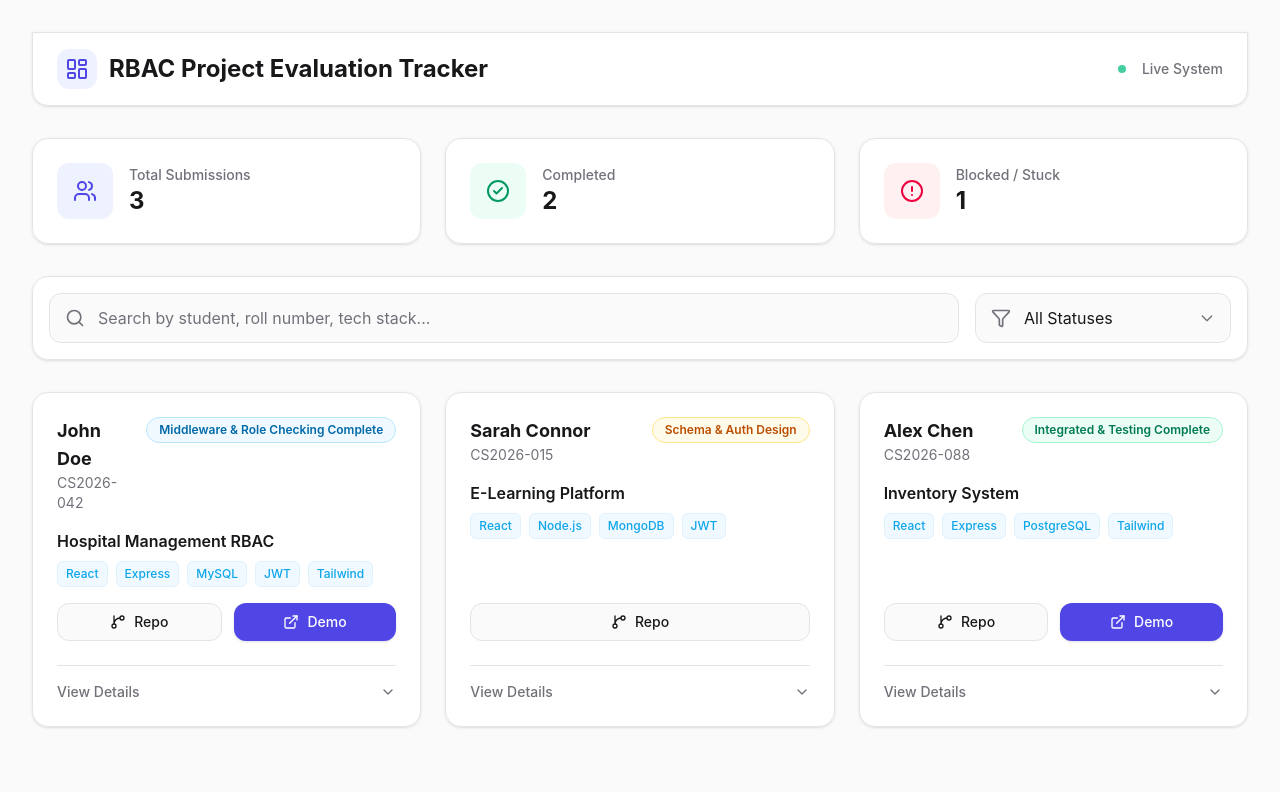
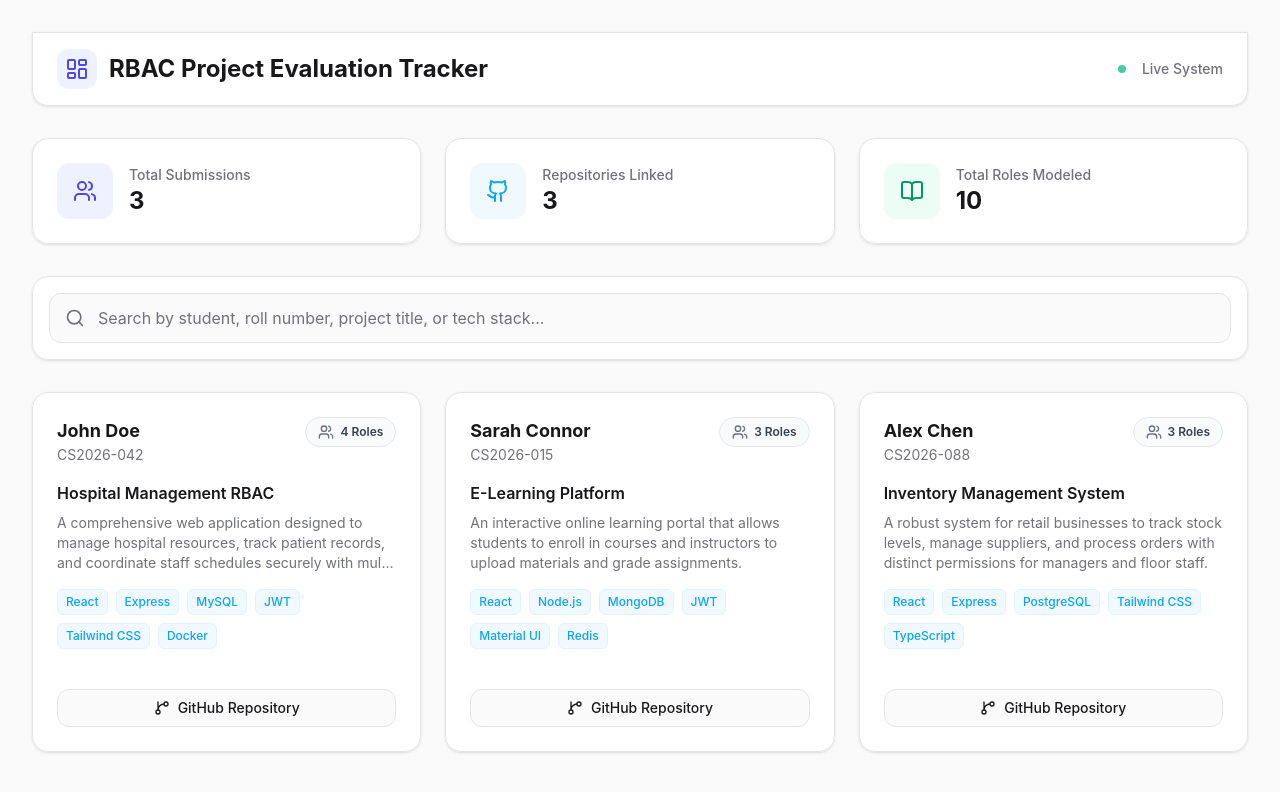
Before and after one commit to shamil-tp/project-tracker, a React (Vite) app: page / in a window 1280 px wide. Shown: the top 792 px of the page. Built offline with nearby package versions, Linux system fonts and the light colour scheme.

Commit message:
updated data for cards

```diff
--- a/src/App.jsx
+++ b/src/App.jsx
@@ -10,7 +10,6 @@ function App() {
   const [error, setError] = useState(null);
 
   const [searchQuery, setSearchQuery] = useState('');
-  const [filterStatus, setFilterStatus] = useState('All');
 
   // Simulated fetch from Google Apps Script endpoint
   useEffect(() => {
@@ -20,46 +19,34 @@ function App() {
 
         const mockData = [
           {
-            "Timestamp": "2026-09-16T08:00:00Z",
-            "Full Name": "John Doe",
-            "Roll Number": "CS2026-042",
-            "Email Address": "john@university.edu",
-            "Project Title": "Hospital Management RBAC",
-            "GitHub Repository URL": "https://github.com/example/rbac-app",
-            "Hosted Live Demo URL": "https://rbac-demo.vercel.app",
-            "Tech Stack": "React, Express, MySQL, JWT, Tailwind",
-            "Implemented Roles": "Admin, Doctor, Patient, Desk Staff",
-            "Implementation Status": "Middleware & Role Checking Complete",
-            "Working Features": "JWT auth flow working, route guards in React operational.",
-            "Current Blockers": "Struggling with complex MySQL JOIN queries for permission mapping."
+            "name": "John Doe",
+            "rollno": "CS2026-042",
+            "project-title": "Hospital Management RBAC",
+            "project-description": "A comprehensive web application designed to manage hospital resources, track patient records, and coordinate staff schedules securely with multi-level role access.",
+            "github-url": "https://github.com/example/rbac-app",
+            "total-number-of-users": 4,
+            "tech-stack": ["React", "Express", "MySQL", "JWT"],
+            "additional-technologies": ["Tailwind CSS", "Docker"]
           },
           {
-            "Timestamp": "2026-09-16T09:15:00Z",
-            "Full Name": "Sarah Connor",
-            "Roll Number": "CS2026-015",
-            "Email Address": "sarah@university.edu",
-            "Project Title": "E-Learning Platform",
-            "GitHub Repository URL": "https://github.com/example/elearning-rbac",
-            "Hosted Live Demo URL": "",
-            "Tech Stack": "React, Node.js, MongoDB, JWT",
-            "Implemented Roles": "Admin, Instructor, Student",
-            "Implementation Status": "Schema & Auth Design",
-            "Working Features": "Basic user registration and login.",
-            "Current Blockers": "None"
+            "name": "Sarah Connor",
+            "rollno": "CS2026-015",
+            "project-title": "E-Learning Platform",
+            "project-description": "An interactive online learning portal that allows students to enroll in courses and instructors to upload materials and grade assignments.",
+            "github-url": "https://github.com/example/elearning-rbac",
+            "total-number-of-users": 3,
+            "tech-stack": ["React", "Node.js", "MongoDB", "JWT"],
+            "additional-technologies": ["Material UI", "Redis"]
           },
           {
-            "Timestamp": "2026-09-16T10:30:00Z",
-            "Full Name": "Alex Chen",
-            "Roll Number": "CS2026-088",
-            "Email Address": "alex@university.edu",
-            "Project Title": "Inventory System",
-            "GitHub Repository URL": "https://github.com/example/inventory",
-            "Hosted Live Demo URL": "https://inventory-demo.vercel.app",
-            "Tech Stack": "React, Express, PostgreSQL, Tailwind",
-            "Implemented Roles": "SuperAdmin, Manager, Staff",
-            "Implementation Status": "Integrated & Testing Complete",
-            "Working Features": "Full RBAC with dynamic menu rendering and API protection.",
-            "Current Blockers": "None"
+            "name": "Alex Chen",
+            "rollno": "CS2026-088",
+            "project-title": "Inventory Management System",
+            "project-description": "A robust system for retail businesses to track stock levels, manage suppliers, and process orders with distinct permissions for managers and floor staff.",
+            "github-url": "https://github.com/example/inventory",
+            "total-number-of-users": 3,
+            "tech-stack": ["React", "Express", "PostgreSQL"],
+            "additional-technologies": ["Tailwind CSS", "TypeScript"]
           }
         ];
 
@@ -78,27 +65,17 @@ function App() {
   const filteredStudents = useMemo(() => {
     return students.filter(student => {
       const query = searchQuery.toLowerCase();
-      const matchesSearch =
-        student["Full Name"]?.toLowerCase().includes(query) ||
-        student["Roll Number"]?.toLowerCase().includes(query) ||
-        student["Tech Stack"]?.toLowerCase().includes(query) ||
-        student["Project Title"]?.toLowerCase().includes(query);
 
-      let matchesFilter = true;
-      if (filterStatus !== 'All') {
-        const status = student["Implementation Status"]?.toLowerCase() || '';
-        if (filterStatus === 'Schema' && !status.includes('schema') && !status.includes('auth')) {
-          matchesFilter = false;
-        } else if (filterStatus === 'Middleware' && !status.includes('middleware') && !status.includes('routing')) {
-          matchesFilter = false;
-        } else if (filterStatus === 'Complete' && !status.includes('complete') && !status.includes('integrated')) {
-          matchesFilter = false;
-        }
-      }
+      const allTags = [...(student["tech-stack"] || []), ...(student["additional-technologies"] || [])].join(' ').toLowerCase();
 
-      return matchesSearch && matchesFilter;
+      return (
+        student.name?.toLowerCase().includes(query) ||
+        student.rollno?.toLowerCase().includes(query) ||
+        student["project-title"]?.toLowerCase().includes(query) ||
+        allTags.includes(query)
+      );
     });
-  }, [students, searchQuery, filterStatus]);
+  }, [students, searchQuery]);
 
   return (
     <div className="min-h-screen bg-[#FAFAFA] font-sans text-[#18181B] p-4 md:p-8">
@@ -130,8 +107,6 @@ function App() {
             <FilterBar
               searchQuery={searchQuery}
               setSearchQuery={setSearchQuery}
-              filterStatus={filterStatus}
-              setFilterStatus={setFilterStatus}
             />
 
             <div className="grid grid-cols-1 md:grid-cols-2 lg:grid-cols-3 gap-6">
@@ -141,7 +116,7 @@ function App() {
                 ))
               ) : (
                 <div className="col-span-full py-12 text-center text-[#71717A]">
-                  No projects found matching your search or filter criteria.
+                  No projects found matching your search.
                 </div>
               )}
             </div>
--- a/src/components/FilterBar.jsx
+++ b/src/components/FilterBar.jsx
@@ -1,34 +1,18 @@
 import React from 'react';
-import { Search, Filter } from 'lucide-react';
+import { Search } from 'lucide-react';
 
-const FilterBar = ({ searchQuery, setSearchQuery, filterStatus, setFilterStatus }) => {
+const FilterBar = ({ searchQuery, setSearchQuery }) => {
   return (
     <div className="glass bg-[#FFFFFF] p-4 rounded-2xl flex flex-col md:flex-row gap-4 mb-8">
       <div className="relative flex-1">
         <Search className="absolute left-4 top-1/2 -translate-y-1/2 w-5 h-5 text-[#71717A]" />
         <input
           type="text"
-          placeholder="Search by student, roll number, tech stack..."
+          placeholder="Search by student, roll number, project title, or tech stack..."
           value={searchQuery}
           onChange={(e) => setSearchQuery(e.target.value)}
           className="w-full bg-[#FAFAFA] border border-[#E4E4E7] rounded-xl py-3 pl-12 pr-4 text-[#18181B] placeholder-[#71717A] focus:outline-none focus:ring-2 focus:ring-[#4F46E5]/20 focus:border-[#4F46E5] transition-all"
         />
-      </div>
-      <div className="relative md:w-64">
-        <Filter className="absolute left-4 top-1/2 -translate-y-1/2 w-5 h-5 text-[#71717A]" />
-        <select
-          value={filterStatus}
-          onChange={(e) => setFilterStatus(e.target.value)}
-          className="w-full bg-[#FAFAFA] border border-[#E4E4E7] rounded-xl py-3 pl-12 pr-10 text-[#18181B] appearance-none focus:outline-none focus:ring-2 focus:ring-[#4F46E5]/20 focus:border-[#4F46E5] transition-all cursor-pointer"
-        >
-          <option value="All">All Statuses</option>
-          <option value="Schema">Schema/Auth Stage</option>
-          <option value="Middleware">Middleware/Routing Stage</option>
-          <option value="Complete">Integrated/Complete</option>
-        </select>
-        <div className="absolute right-4 top-1/2 -translate-y-1/2 pointer-events-none">
-          <svg className="w-4 h-4 text-[#71717A]" fill="none" stroke="currentColor" viewBox="0 0 24 24"><path strokeLinecap="round" strokeLinejoin="round" strokeWidth="2" d="M19 9l-7 7-7-7"></path></svg>
-        </div>
       </div>
     </div>
   );
--- a/src/components/StatsOverview.jsx
+++ b/src/components/StatsOverview.jsx
@@ -1,5 +1,5 @@
 import React from 'react';
-import { Users, CheckCircle2, AlertCircle } from 'lucide-react';
+import { Users, Github, BookOpen } from 'lucide-react';
 
 const StatCard = ({ title, value, icon: Icon, colorClass }) => (
   <div className="glass rounded-2xl p-6 flex items-center gap-4 hover:shadow-md hover:-translate-y-1 transition-all duration-300 cursor-default bg-[#FFFFFF]">
@@ -15,8 +15,8 @@ const StatCard = ({ title, value, icon: Icon, colorClass }) => (
 
 const StatsOverview = ({ students }) => {
   const total = students.length;
-  const completed = students.filter(s => s["Implementation Status"]?.toLowerCase().includes("complete") || s["Implementation Status"]?.toLowerCase().includes("integrated")).length;
-  const blocked = students.filter(s => s["Current Blockers"] && s["Current Blockers"].trim().length > 0 && s["Current Blockers"].toLowerCase() !== "none").length;
+  const withGithub = students.filter(s => s["github-url"]).length;
+  const totalUsersRoles = students.reduce((sum, s) => sum + (s["total-number-of-users"] || 0), 0);
 
   return (
     <div className="grid grid-cols-1 md:grid-cols-3 gap-6 mb-8">
@@ -27,16 +27,16 @@ const StatsOverview = ({ students }) => {
         colorClass={{ bg: 'bg-indigo-50', text: 'text-[#4F46E5]' }}
       />
       <StatCard
-        title="Completed"
-        value={completed}
-        icon={CheckCircle2}
-        colorClass={{ bg: 'bg-emerald-50', text: 'text-emerald-600' }}
+        title="Repositories Linked"
+        value={withGithub}
+        icon={Github}
+        colorClass={{ bg: 'bg-sky-50', text: 'text-[#0EA5E9]' }}
       />
       <StatCard
-        title="Blocked / Stuck"
-        value={blocked}
-        icon={AlertCircle}
-        colorClass={{ bg: 'bg-rose-50', text: 'text-rose-600' }}
+        title="Total Roles Modeled"
+        value={totalUsersRoles}
+        icon={BookOpen}
+        colorClass={{ bg: 'bg-emerald-50', text: 'text-emerald-600' }}
       />
     </div>
   );
--- a/src/components/StudentCard.jsx
+++ b/src/components/StudentCard.jsx
@@ -1,107 +1,54 @@
-import React, { useState } from 'react';
-import { GitBranch, ExternalLink, ChevronDown, ChevronUp } from 'lucide-react';
-
-const StatusBadge = ({ status }) => {
-  let config = { bg: 'bg-gray-100', text: 'text-gray-700', border: 'border-gray-200' };
-
-  const s = status?.toLowerCase() || '';
-  if (s.includes('schema') || s.includes('auth')) {
-    config = { bg: 'bg-amber-50', text: 'text-amber-700', border: 'border-amber-200' };
-  } else if (s.includes('middleware') || s.includes('routing') || s.includes('route')) {
-    config = { bg: 'bg-sky-50', text: 'text-sky-700', border: 'border-sky-200' };
-  } else if (s.includes('complete') || s.includes('integrated') || s.includes('testing')) {
-    config = { bg: 'bg-emerald-50', text: 'text-emerald-700', border: 'border-emerald-200' };
-  }
-
-  return (
-    <span className={`px-3 py-1 rounded-full text-xs font-semibold border ${config.bg} ${config.text} ${config.border} whitespace-nowrap`}>
-      {status || 'Unknown Status'}
-    </span>
-  );
-};
+import React from 'react';
+import { GitBranch, Users } from 'lucide-react';
 
 const StudentCard = ({ student }) => {
-  const [expanded, setExpanded] = useState(false);
-
-  const hasBlockers = student["Current Blockers"] && student["Current Blockers"].trim().length > 0 && student["Current Blockers"].toLowerCase() !== "none";
+  const techStack = Array.isArray(student["tech-stack"]) ? student["tech-stack"] : [];
+  const addTech = Array.isArray(student["additional-technologies"]) ? student["additional-technologies"] : [];
+  const allTags = [...techStack, ...addTech];
 
   return (
     <div className="glass bg-[#FFFFFF] rounded-2xl p-6 flex flex-col h-full hover:border-[#4F46E5]/40 hover:shadow-md transition-all duration-300">
       <div className="flex justify-between items-start gap-4 mb-4">
         <div>
-          <h3 className="text-lg font-bold text-[#18181B]">{student["Full Name"]}</h3>
-          <p className="text-sm text-[#71717A]">{student["Roll Number"]}</p>
+          <h3 className="text-lg font-bold text-[#18181B]">{student.name}</h3>
+          <p className="text-sm text-[#71717A]">{student.rollno}</p>
         </div>
-        <StatusBadge status={student["Implementation Status"]} />
+        <div className="flex items-center gap-1.5 bg-gray-50 px-3 py-1.5 rounded-full border border-gray-200">
+          <Users className="w-4 h-4 text-gray-500" />
+          <span className="text-xs font-semibold text-gray-700">
+            {student["total-number-of-users"]} Roles
+          </span>
+        </div>
       </div>
 
       <div className="mb-4">
-        <h4 className="text-md font-semibold text-[#18181B] mb-2">{student["Project Title"]}</h4>
+        <h4 className="text-md font-semibold text-[#18181B] mb-2">{student["project-title"]}</h4>
+        <p className="text-sm text-[#71717A] mb-4 line-clamp-3">
+          {student["project-description"]}
+        </p>
         <div className="flex flex-wrap gap-2">
-          {student["Tech Stack"]?.split(',').map((tech, i) => (
+          {allTags.map((tech, i) => (
             <span key={i} className="px-2 py-1 bg-sky-50 text-[#0EA5E9] border border-sky-100 rounded-md text-xs font-medium">
-              {tech.trim()}
+              {tech}
             </span>
           ))}
         </div>
       </div>
 
-      <div className="flex gap-3 mt-auto mb-6">
-        {student["GitHub Repository URL"] && (
+      <div className="mt-auto pt-6">
+        {student["github-url"] ? (
           <a
-            href={student["GitHub Repository URL"]}
+            href={student["github-url"]}
             target="_blank"
             rel="noopener noreferrer"
-            className="flex-1 flex items-center justify-center gap-2 py-2 px-4 bg-[#FAFAFA] hover:bg-gray-100 text-[#18181B] text-sm font-medium rounded-xl transition-colors border border-[#E4E4E7]"
+            className="w-full flex items-center justify-center gap-2 py-2 px-4 bg-[#FAFAFA] hover:bg-gray-100 text-[#18181B] text-sm font-medium rounded-xl transition-colors border border-[#E4E4E7]"
           >
             <GitBranch className="w-4 h-4" />
-            Repo
+            GitHub Repository
           </a>
-        )}
-        {student["Hosted Live Demo URL"] && (
-          <a
-            href={student["Hosted Live Demo URL"]}
-            target="_blank"
-            rel="noopener noreferrer"
-            className="flex-1 flex items-center justify-center gap-2 py-2 px-4 bg-[#4F46E5] hover:bg-[#4338CA] text-white text-sm font-medium rounded-xl transition-colors shadow-sm"
-          >
-            <ExternalLink className="w-4 h-4" />
-            Demo
-          </a>
-        )}
-      </div>
-
-      <div className="border-t border-[#E4E4E7] pt-4">
-        <button
-          onClick={() => setExpanded(!expanded)}
-          className="flex items-center justify-between w-full text-sm font-medium text-[#71717A] hover:text-[#18181B] transition-colors"
-        >
-          <span>View Details</span>
-          {expanded ? <ChevronUp className="w-4 h-4" /> : <ChevronDown className="w-4 h-4" />}
-        </button>
-
-        {expanded && (
-          <div className="mt-4 space-y-4 text-sm animate-in fade-in slide-in-from-top-2 duration-300">
-            <div>
-              <span className="text-[#71717A] block mb-1 font-medium">Implemented Roles:</span>
-              <p className="text-[#18181B] bg-[#FAFAFA] p-3 rounded-xl border border-[#E4E4E7]">
-                {student["Implemented Roles"] || 'N/A'}
-              </p>
-            </div>
-            <div>
-              <span className="text-[#71717A] block mb-1 font-medium">Working Features:</span>
-              <p className="text-[#18181B] bg-[#FAFAFA] p-3 rounded-xl border border-[#E4E4E7]">
-                {student["Working Features"] || 'N/A'}
-              </p>
-            </div>
-            {hasBlockers && (
-              <div>
-                <span className="text-rose-600 block mb-1 font-medium">Current Blockers:</span>
-                <p className="text-rose-700 bg-rose-50 p-3 rounded-xl border border-rose-200">
-                  {student["Current Blockers"]}
-                </p>
-              </div>
-            )}
+        ) : (
+          <div className="w-full text-center py-2 text-sm text-[#71717A] italic border border-transparent">
+            No repository linked
           </div>
         )}
       </div>
```
